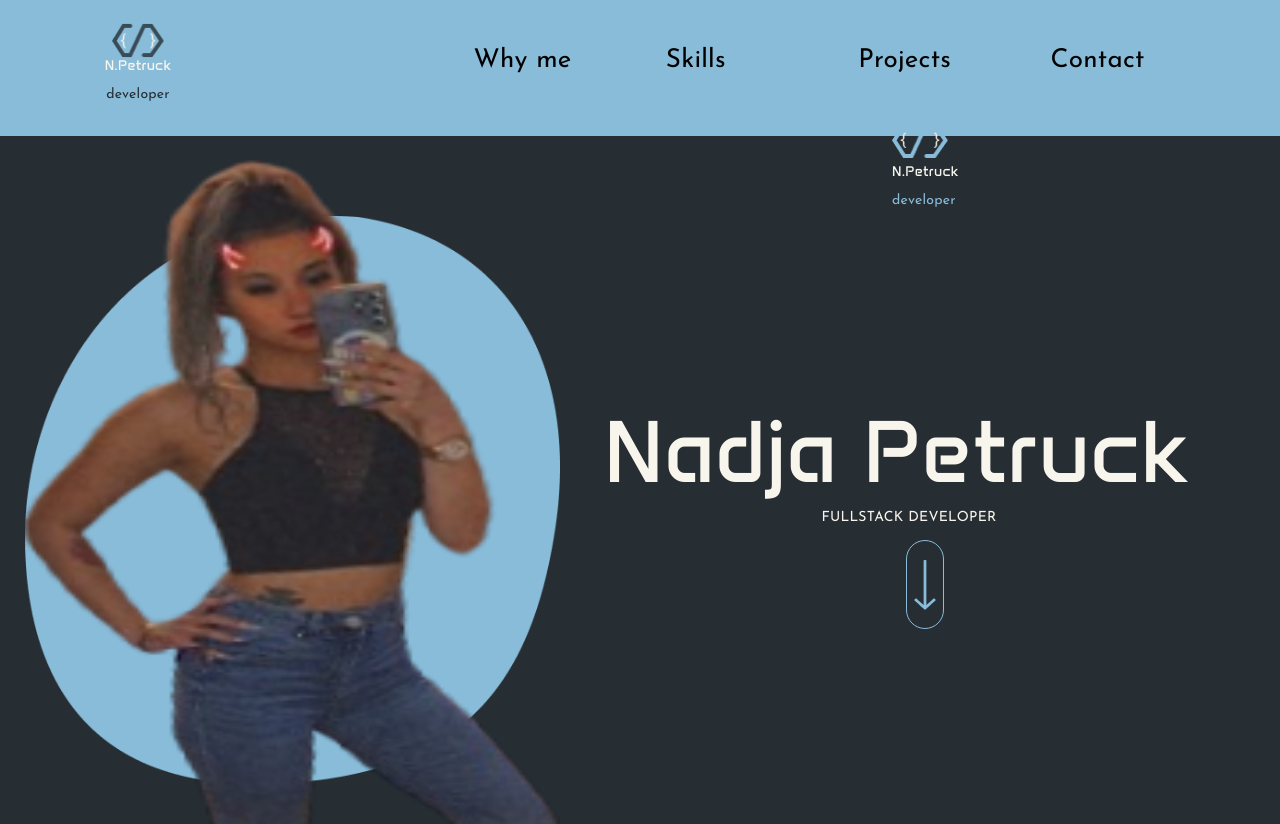
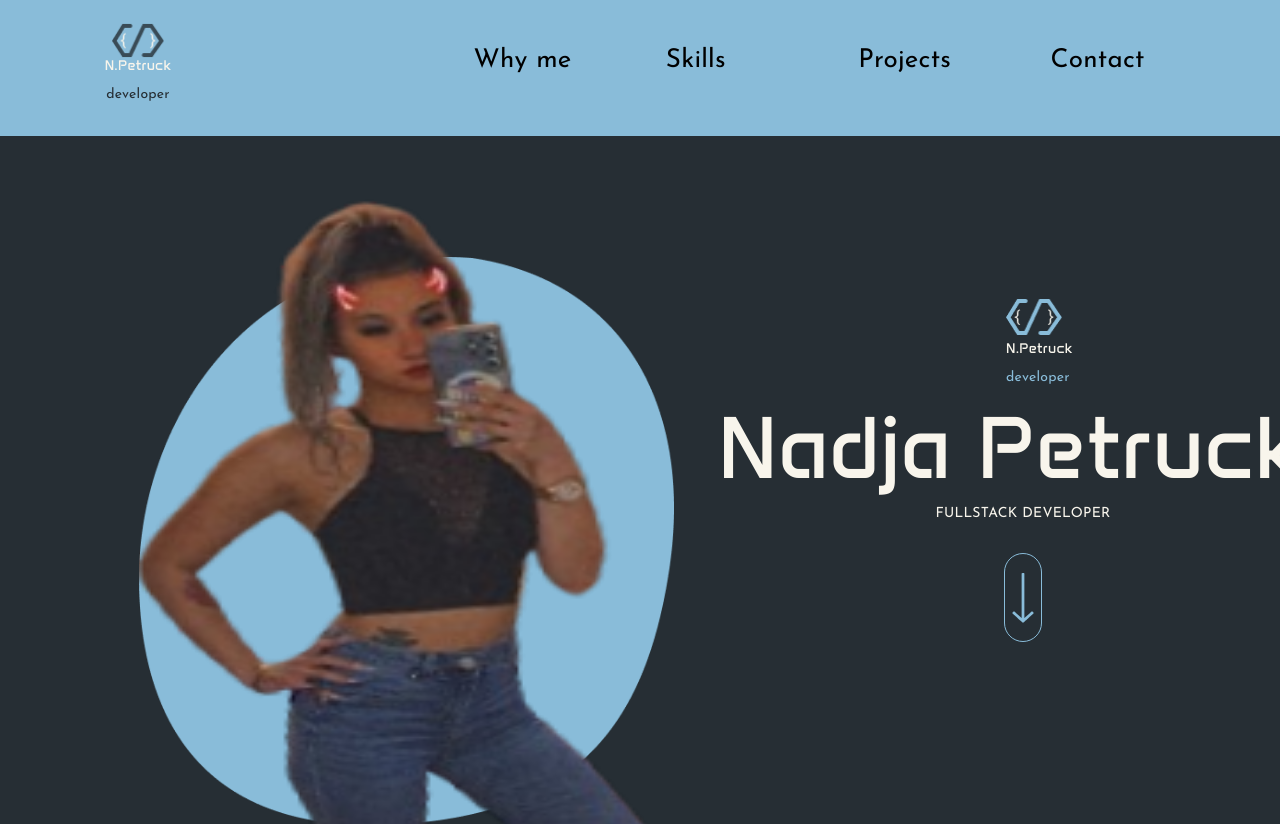
Before and after one commit to Traumzerfetzerin/Portfolio, an Angular app: page / in a window 1280 px wide. Shown: the top 824 px of the page. Built offline with nearby package versions, Linux system fonts and the light colour scheme.

Commit message:
optimise hero scss

```diff
--- a/src/app/content/hero/hero.component.scss
+++ b/src/app/content/hero/hero.component.scss
@@ -1,8 +1,9 @@
 .hero {
-    width: 1214px;
-    height: 705px;
+    max-width: 1214px;
+    min-height: 705px;
     top: 41px;
     left: 114px;
+    position: relative;
 }
 
 
@@ -135,7 +136,6 @@
     border-radius: 30px;
     border: 1px #89BCD9 solid;
     background-color: transparent;
-    position: absolute;
 
     img {
         width: 22px;
```
